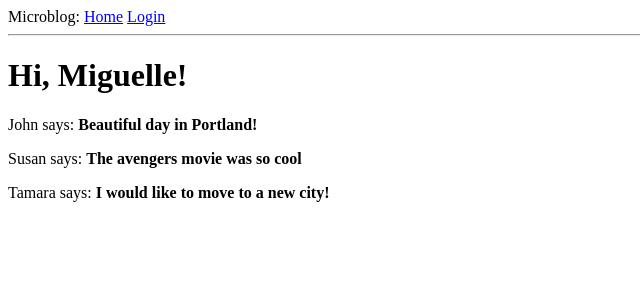
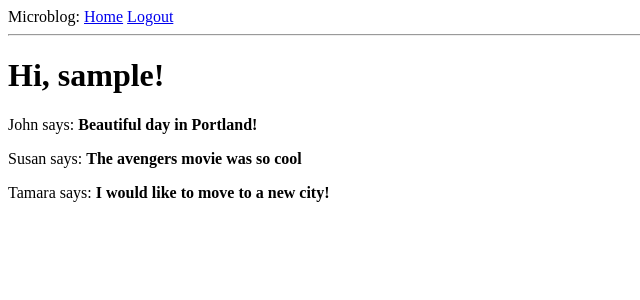
Before and after one commit to danielobembe/microblog, a Flask app: page / in a window 1280 px wide. Shown: the top 300 px of the page, without its empty margins (0-640 px from the left). Run offline with Flask 2, Linux system fonts and the light colour scheme; the visitor is signed in with stand-in values (Sample User, id 1); data comes from the database, SQL or seed files in the repository; both versions use the stored data as it was after the commit.

Commit message:
added routes for user login and logout, modified html to reflect user

```diff
--- a/app/__init__.py
+++ b/app/__init__.py
@@ -9,6 +9,7 @@ app.config.from_object(Config)
 db = SQLAlchemy(app)
 migrate = Migrate(app, db)
 login = LoginManager(app)
+login.login_view = 'login'
 
 
 from app import routes, models
--- a/app/routes.py
+++ b/app/routes.py
@@ -1,9 +1,17 @@
 from flask import render_template, flash, redirect
 from app import app
 from app.forms import LoginForm
+from flask_login import current_user, login_user
+from flask_login import logout_user
+from flask_login import login_required
+from app.models import User
+from flask import request
+from werkzeug.urls import url_parse
+from flask import url_for
 
 @app.route('/')
 @app.route('/index')
+@login_required
 def index():
     user = {'username': 'Miguelle'}
     posts = [
@@ -20,7 +28,7 @@ def index():
             'body': 'I would like to move to a new city!'
         }
     ]
-    return render_template('index.html', title='Home', user=user, posts=posts)
+    return render_template('index.html', title='Home', posts=posts)
 
 @app.route('/login', methods=['GET', 'POST'])
 def login():
@@ -33,5 +41,13 @@ def login():
             flash('Invalid username or password')
             return redirect(url_for('login'))
         login_user(user, remember=form.remember_me.data)
-        return redirect(url_for('index'))
+        next_page = request.args.get('next')
+        if not next_page or url_parse(next_page).netloc != '':
+            next_page = url_for('index')
+        return redirect(next_page)
     return render_template('login.html', title='Sign in', form=form)
+
+@app.route('/logout')
+def logout():
+    logout_user()
+    return redirect(url_for('index'))
--- a/app/templates/base.html
+++ b/app/templates/base.html
@@ -9,7 +9,11 @@
     <body>
         <div>Microblog:
             <a href="{{ url_for('index') }}">Home</a>
+            {% if current_user.is_anonymous %}
             <a href="{{ url_for('login') }}">Login</a>
+            {% else %}
+            <a href="{{ url_for('logout') }}">Logout</a>
+            {% endif %}
         </div>
         <hr>
         {% with messages = get_flashed_messages() %}
--- a/app/templates/index.html
+++ b/app/templates/index.html
@@ -1,7 +1,7 @@
 {% extends "base.html" %}
 
 {% block content %}
-    <h1>Hi, {{user.username }}!</h1>
+    <h1>Hi, {{current_user.username }}!</h1>
     {% for post in posts %}
     <div><p>{{ post.author.username }} says: <b>{{ post.body }}</b></p></div>
     {% endfor %}
```
Also changed, not shown: app.db, environment.yml (added).
